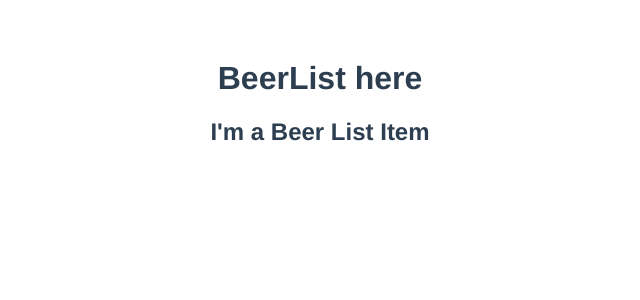
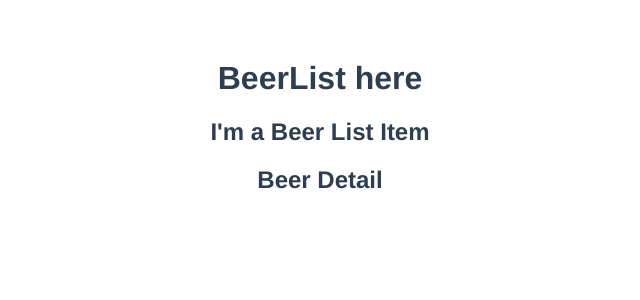
Before and after one commit to mjmccoach/Vue_MultiComponent_API, a Vue app: page / in a window 1280 px wide. Shown: the top 300 px of the page, without its empty margins (320-960 px from the left). Built offline with nearby package versions, Linux system fonts and the light colour scheme.

Commit message:
Created skeletoned and registered the BeerDetail component

```diff
--- a/src/App.vue
+++ b/src/App.vue
@@ -1,16 +1,19 @@
 <template>
   <div id="app">
     <beer-list/>
+    <beer-detail/>
   </div>
 </template>
 
 <script>
 import BeerList from './components/BeerList.vue';
+import BeerDetail from './components/BeerDetail.vue';
 
 export default {
   name: 'App',
   components: {
-    'beer-list' : BeerList
+    'beer-list' : BeerList,
+    'beer-detail' : BeerDetail
 
   }
 }
--- /dev/null
+++ b/src/components/BeerDetail.vue
@@ -0,0 +1,13 @@
+<template>
+  <h2>Beer Detail</h2>
+</template>
+
+<script>
+export default {
+
+}
+</script>
+
+<style>
+
+</style>
```
